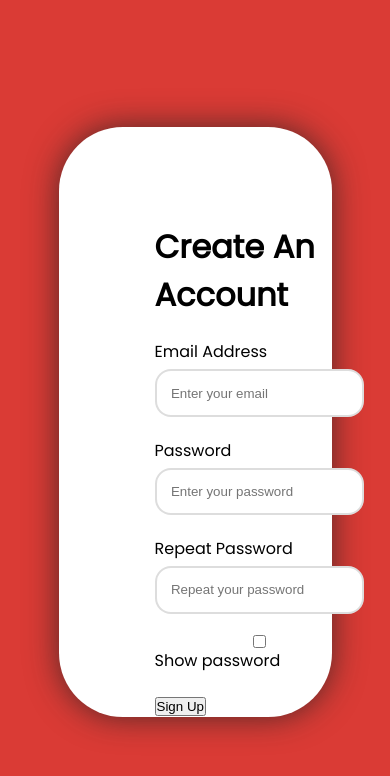
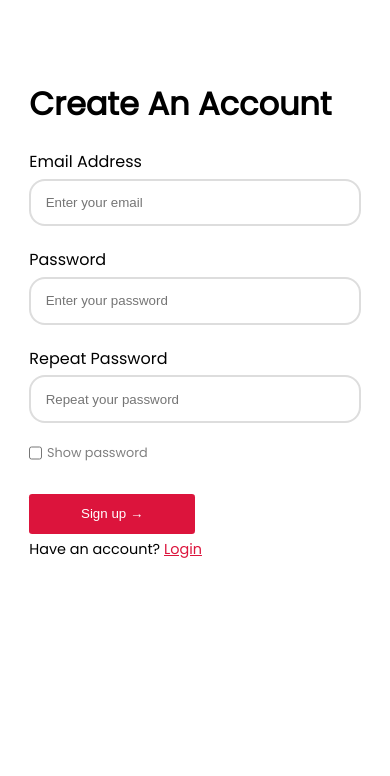
Before and after one commit to pakiZBRG/Password_Collector, a React (Create React App) app in the folder client/: page /register in a window 390 px wide. Shown: the top 776 px of the page. Built offline with nearby package versions, Linux system fonts and the light colour scheme.

Commit message:
Refactor register code / add responsiveness

```diff
--- /dev/null
+++ b/client/src/components/RegisterForm/RegisterForm.jsx
@@ -0,0 +1,58 @@
+import React from 'react';
+import { Link } from 'react-router-dom';
+import './RegisterForm.scss';
+
+function RegisterForm() {
+    const showPassword = () => {
+        const pass = document.querySelectorAll("#password");
+        pass.forEach(p => p.type === "password" ? p.type = "text" : p.type = "password");
+    }
+
+    const handleSubmit = e => {
+        e.preventDefault();
+        console.log('Form Submitted');
+    }
+
+    return (
+        <div className='register-form'>
+            <h1>Create An Account</h1>
+            <form onSubmit={() => handleSubmit(this)} className="form">
+                <div className='form-input'>
+                    <label htmlFor='email'>Email Address</label>
+                    <input
+                        type='email'
+                        name='email'
+                        placeholder='Enter your email'
+                        autoComplete='off'
+                    />
+                </div>
+                <div className='form-input'>
+                    <label htmlFor='password'>Password</label>
+                    <input
+                        id='password'
+                        type='password'
+                        name='password'
+                        placeholder='Enter your password'
+                    />
+                </div>
+                <div className='form-input'>
+                    <label htmlFor='passwordRepeat'>Repeat Password</label>
+                    <input
+                        type="password"
+                        id='password'
+                        name='passwordRepeat'
+                        placeholder='Repeat your password'
+                    />
+                </div>
+                <div className='form-show'>
+                    <input type="checkbox" onChange={() => showPassword()}/>
+                    <p>Show password</p>
+                </div>
+                <input value='Sign up &rarr;' type='submit'className='form-button'/>
+                <p className='have-account'>Have an account? <Link to='/login'>Login</Link></p>
+            </form>
+        </div>
+    )
+}
+
+export default RegisterForm
--- /dev/null
+++ b/client/src/components/RegisterForm/RegisterForm.scss
@@ -0,0 +1,98 @@
+.register {
+    background: #fff;
+    border-radius: 4rem;
+    box-shadow: 0 0 2rem rgba(34, 34, 34, 0.746);
+    width: 75%;
+    height: 75%;
+    position: fixed;
+    left: 0;
+    right: 0;
+    top: 0;
+    bottom: 0;
+    margin: auto;
+    display: grid;
+    grid-template-columns: 1fr 1fr;
+    @media (max-width: 1150px) {
+        display: block;
+    }
+    @media (max-width: 700px) {
+        width: 100%;
+        height: 100%;
+        border-radius: 0;
+    }
+    @media (max-height: 780px) {
+        width: 100%;
+        height: 100%;
+        border-radius: 0;
+    }
+
+    &-image{
+        background: red;
+        height: 100%;
+        border-radius: 4rem;
+        box-shadow: .2rem 0 .6rem -1px rgba(34, 34, 34, 0.746);
+        @media (max-width: 1150px) {
+            display: none;
+        }
+        @media (max-height: 780px) {
+            border-radius: 0;
+            border-bottom-right-radius: 4rem;
+            border-top-right-radius: 4rem;
+        }
+    }
+
+    &-form {
+        width: 75%;
+        margin: 3rem auto;
+        font-family: 'Poppins';
+        @media (max-width: 700px) {
+            width: 85%;
+            margin: 5rem auto;
+        }
+    }
+}
+
+.form{
+    &-input{
+        display: flex;
+        flex-direction: column;
+        margin: 1.3rem 0;
+        & label {
+            margin-bottom: 0.3rem;
+        }
+        & input {
+            border: 2px solid rgba(128, 128, 128, 0.267);
+            border-radius: 1rem;
+            padding: .9rem;
+        }
+    }
+
+    & input[type='submit']{
+        background: crimson;
+        border: none;
+        color: white;
+        border-radius: .2rem;
+        width: 50%;
+        cursor: pointer;
+        height: 2.5rem;
+    }
+
+    &-show{
+        display: flex;
+        flex-direction: row;
+        margin-bottom: 2rem;
+        & p {
+            margin-left: .3rem;
+            font-size: .8rem;
+            color: gray;
+        }
+    }
+}
+
+.have-account{
+    font-size: 0.9rem;
+    margin-top: 0.3rem;
+    & a {
+        color: crimson;
+    }
+}
--- a/client/src/pages/Register.jsx
+++ b/client/src/pages/Register.jsx
@@ -1,65 +1,28 @@
 import React from 'react';
 import { motion } from 'framer-motion';
+import RegisterForm from '../components/RegisterForm/RegisterForm';
 
 function Register() {
     const easeOut = { duration: 1, ease: [.42, 0, .58, 1] };
 
-    const showPassword = () => {
-        const pass = document.querySelectorAll("#password");
-        pass.forEach(p => p.type === "password" ? p.type = "text" : p.type = "password");
-    }
-
-    const handleSubmit = e => {
-        e.preventDefault();
-        console.log('Form Submitted');
-    }
-
     return (
         <div className='background'>
             <motion.div
-                animate={{height: '100vh', width: '100vw', ease: 'easeInOut'}}
+                animate={{ height: '100vh', width: '100vw' }}
+                exit={{ height: '70vh', width: 0 }}
+                transition={{ ...easeOut}}
                 className="background-red"
             >
-                <div className='register'>
+                <motion.div
+                    initial={{ opacity: 0, scale: 0.8 }}
+                    animate={{ opacity: 1, scale: 1 }}
+                    exit={{ opacity: 0, scale: 0.8 }}
+                    transition={{ ...easeOut }}
+                    className='register'
+                >
                     <div className='register-image'></div>
-                    <div className='register-form'>
-                        <h1>Create An Account</h1>
-                        <form onSubmit={() => handleSubmit(this)} className="form">
-                            <div className='form-input'>
-                                <label htmlFor='email'>Email Address</label>
-                                <input
-                                    type='email'
-                                    name='email'
-                                    placeholder='Enter your email'
-                                    autoComplete='off'
-                                />
-                            </div>
-                            <div className='form-input'>
-                                <label htmlFor='password'>Password</label>
-                                <input
-                                    id='password'
-                                    type='password'
-                                    name='password'
-                                    placeholder='Enter your password'
-                                />
-                            </div>
-                            <div className='form-input'>
-                                <label htmlFor='passwordRepeat'>Repeat Password</label>
-                                <input
-                                    type="password"
-                                    id='password'
-                                    name='passwordRepeat'
-                                    placeholder='Repeat your password'
-                                />
-                            </div>
-                            <div className='form-input'>
-                                <input type="checkbox" onChange={() => showPassword()}/>
-                                <p>Show password</p>
-                            </div>
-                            <button type='submit'className='form-button'>Sign Up</button>
-                        </form>
-                    </div>
-                </div>
+                    <RegisterForm />
+                </motion.div>
             </motion.div>
         </div>
     )
--- a/client/src/style.scss
+++ b/client/src/style.scss
@@ -17,53 +17,3 @@ input,
 button {
   outline: none
 }
-
-.register {
-  background: #fff;
-  border-radius: 4rem;
-  box-shadow: 0 0 2rem rgba(34, 34, 34, 0.746);
-  max-width: 70%;
-  max-height: 70%;
-  position: fixed;
-  left: 0;
-  right: 0;
-  top: 0;
-  bottom: 0;
-  margin: auto;
-  display: grid;
-  grid-template-columns: 1fr 1fr;
-
-  &-image{
-    background: red;
-    border-radius: 4rem;
-    box-shadow: .2rem 0 .6rem -1px rgba(34, 34, 34, 0.746);
-  }
-
-  &-form {
-    padding: 6rem;
-    font-family: 'Poppins';
-  }
-}
-
-.form{
-  &-input{
-    display: flex;
-    flex-direction: column;
-    margin: 1.3rem 0;
-    & label {
-      margin-bottom: 0.3rem;
-    }
-    & input {
-      border: 2px solid rgba(128, 128, 128, 0.267);
-      border-radius: 1rem;
-      padding: .9rem;
-    }
-  }
-  & input[type='submit']{
-    background: yellow;
-    border: none;
-    border-radius: 2rem;
-    width: 100%;
-    cursor: pointer;
-  }
-}
```
